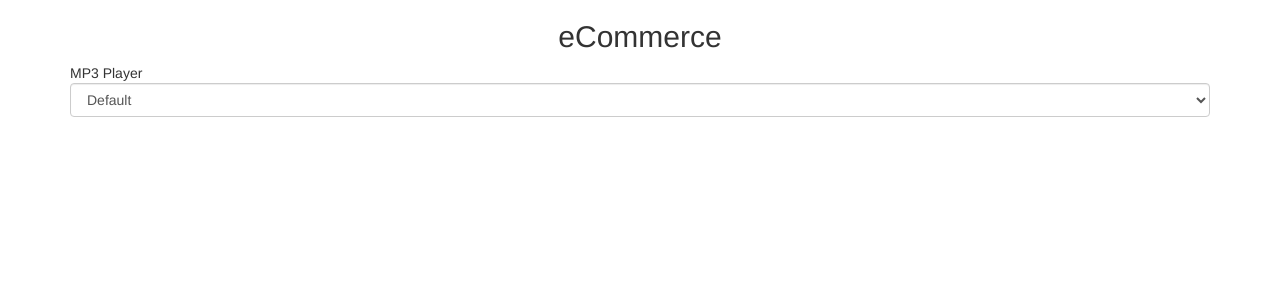
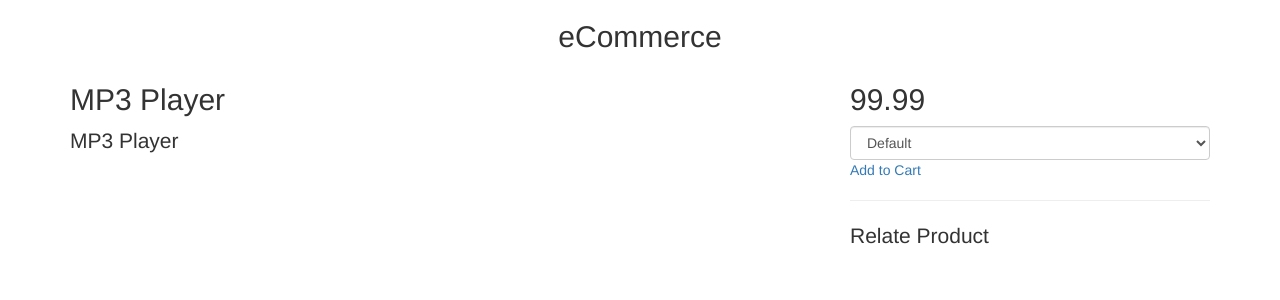
Before and after one commit to allenjtflex/ecommerce, a Django app: page /products/1 in a window 1280 px wide. Shown: the top 300 px of the page. Run offline with Django 3.2, Linux system fonts and the light colour scheme; data comes from the database, SQL or seed files in the repository; some libraries are stand-ins or nearby versions.

Commit message:
Product Detail Layout

```diff
--- a/templates/products/product_detail.html
+++ b/templates/products/product_detail.html
@@ -2,10 +2,30 @@
 
 
 {% block content %}
-      {{ object.title }}<p>
+<div class="row">
+    <div class="col-sm-8">
+      <h2>{{ object.title }}</h2>
+      <p class="lead">
+      {{ object.discription }}
+      </p>
+    </div>
+    <div class="col-sm-4">
+      <h2>{{ object.price }}</h2>
+      {% if object.variation_set.all.count > 0 %}
       <select class="form-control">
       {% for var_obj in object.variation_set.all %}
         <option value="{{ var_obj.id }}">{{ var_obj.title }}</option>
       {% endfor %}
       </select>
+
+        <a href="#">Add to Cart</a>
+      {% else %}
+        No Variation
+      {% endif %}
+      <br>
+      <hr>
+      <p class="lead">Relate Product </p>
+
+    </div>
+</div>
 {% endblock content %}
```
